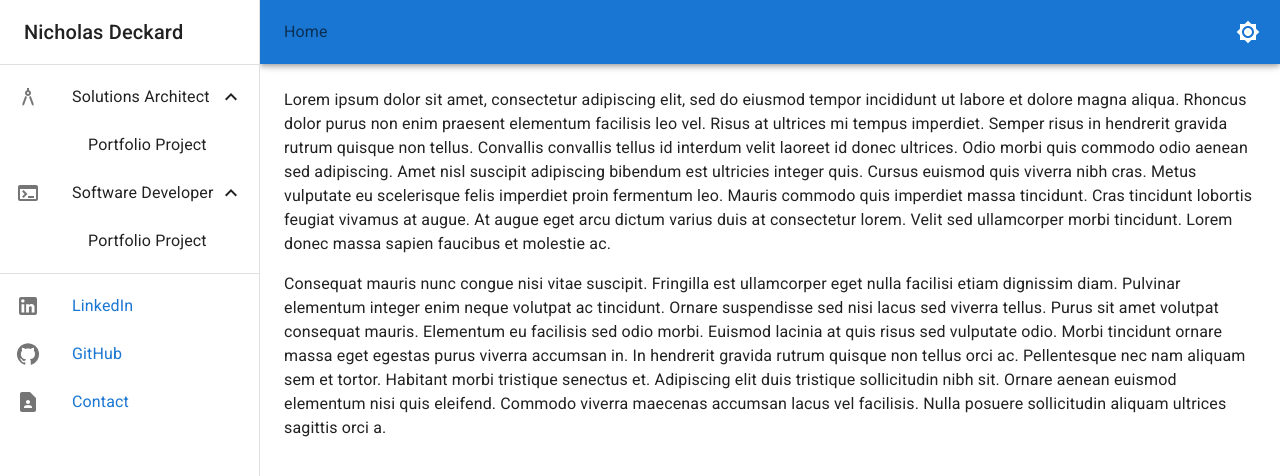
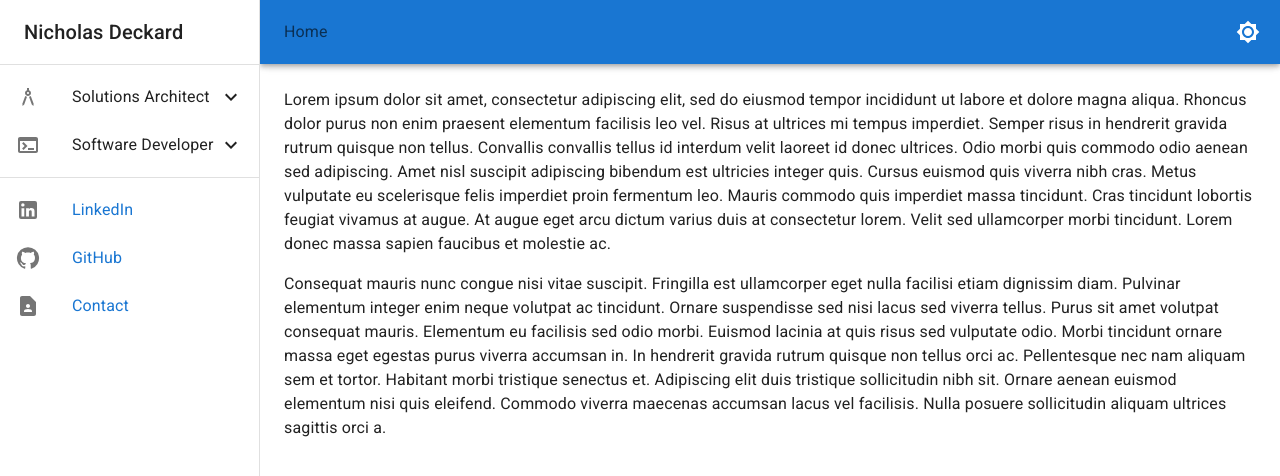
Before and after one commit to Zytalus/portfolio-app, a React (Create React App) app: page / in a window 1280 px wide. Shown: the top 476 px of the page. Built offline with nearby package versions, Linux system fonts and the light colour scheme.

Commit message:
fix handleClick to only open target page

```diff
--- a/src/components/Drawer.js
+++ b/src/components/Drawer.js
@@ -1,5 +1,4 @@
 import * as React from 'react';
-import PropTypes from 'prop-types';
 import AppBar from '@mui/material/AppBar';
 import Box from '@mui/material/Box';
 import Divider from '@mui/material/Divider';
@@ -41,15 +40,15 @@ const breadcrumbNameMap = {
 };
 
 function ListItemLink(props) {
-  const { to, open, ...other } = props;
+  const { to, expand, ...other } = props;
   const primary = breadcrumbNameMap[to];
 
   let icon = null;
   let expandIcon = null;
   if (breadcrumbNameMap[to] === 'Solutions Architect') icon = <ArchitectureIcon />
   if (breadcrumbNameMap[to] === 'Software Developer') icon = <TerminalIcon />
-  if (open != null) {
-    expandIcon = open ? <ExpandLess /> : <ExpandMore />;
+  if (expand != null) {
+    expandIcon = expand ? <ExpandLess /> : <ExpandMore />;
   }
 
   return (
@@ -64,11 +63,6 @@ function ListItemLink(props) {
     </li>
   );
 }
-
-ListItemLink.propTypes = {
-  open: PropTypes.bool,
-  to: PropTypes.string.isRequired,
-};
 
 const LinkRouter = (props) => <Link {...props} component={RouterLink} />;
 
@@ -103,11 +97,18 @@ const drawerWidth = 260;
 
 function ResponsiveDrawer(props) {
   const theme = useTheme();
-  const [expand, setExpand] = React.useState(true);
+  const location = useLocation();
+  const pathnames = location.pathname.split('/').filter((x) => x);
+  const [expand, setExpand] = React.useState({
+    architect: (pathnames[0] === 'architect'),
+    developer: (pathnames[0] === 'developer')
+  });
   const [mobileOpen, setMobileOpen] = React.useState(false);
 
-  const handleClick = () => {
-    setExpand((prevOpen) => !prevOpen);
+  const handleClick = (target) => {
+    if(target === 'architect') setExpand({...expand, architect: !expand.architect});
+    else setExpand({...expand, developer: !expand.developer});
+
   };
 
   const handleDrawerToggle = () => {
@@ -123,14 +124,14 @@ function ResponsiveDrawer(props) {
       </Toolbar>
       <Divider />
       <List>
-        <ListItemLink to="/architect" open={expand} onClick={handleClick} />
-        <Collapse component="li" in={expand} timeout="auto" unmountOnExit>
+        <ListItemLink to="/architect" expand={expand.architect} onClick={() => handleClick('architect')} />
+        <Collapse component="li" in={expand.architect} timeout="auto" unmountOnExit>
           <List disablePadding>
             <ListItemLink sx={{ pl: 4 }} to="/architect/portfolio" />
           </List>
         </Collapse>
-        <ListItemLink to="/developer" open={expand} onClick={handleClick} />
-        <Collapse component="li" in={expand} timeout="auto" unmountOnExit>
+        <ListItemLink to="/developer" expand={expand.developer} onClick={() => handleClick('developer')} />
+        <Collapse component="li" in={expand.developer} timeout="auto" unmountOnExit>
           <List disablePadding>
             <ListItemLink sx={{ pl: 4 }} to="/developer/portfolio" />
           </List>
@@ -139,7 +140,10 @@ function ResponsiveDrawer(props) {
       <Divider />
       <List>
         {['LinkedIn', 'GitHub', 'Contact'].map((text, index) => (
-          <Link href={index === 0 ? "https://www.linkedin.com/in/nicholasscottdeckard/" : index === 1 ? "https://github.com/zytalus" : "mailto:nicholas.deckard@crazymagic.studio"} target="_blank" underline='none' key={text}>
+          <Link href={index === 0 ?
+            "https://www.linkedin.com/in/nicholasscottdeckard/" : index === 1 ?
+              "https://github.com/zytalus" :
+              "mailto:nicholas.deckard@crazymagic.studio"} target="_blank" underline='none' key={text}>
             <ListItem disablePadding>
               <ListItemButton>
                 <ListItemIcon>
```
